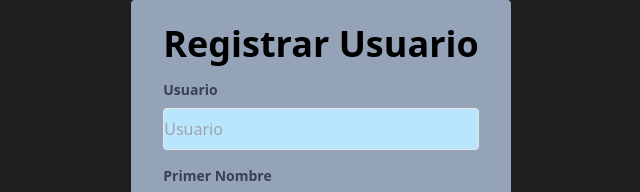
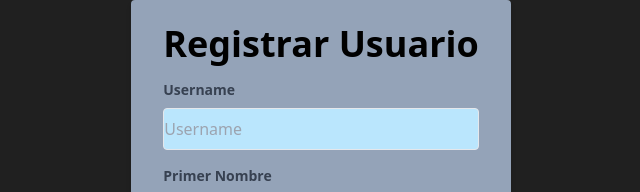
Before and after one commit to Urielcont/CRUD_react-express, a React (Vite) app in the folder LoginFrontEnd/: page /Registrar in a window 1280 px wide. Shown: the top 192 px of the page, without its empty margins (319-959 px from the left). Built offline with nearby package versions, Linux system fonts and the light colour scheme.

Commit message:
Autentificar registro

```diff
--- a/LoginFrontEnd/src/Pages/RegisterPage.jsx
+++ b/LoginFrontEnd/src/Pages/RegisterPage.jsx
@@ -1,11 +1,15 @@
 import { useForm } from 'react-hook-form';
 import { useAuth } from '../context/AuthContext';
+import { useEffect } from 'react';
+import {useNavigate} from 'react-router-dom'
 
 function RegisterPage() {
     const { register, handleSubmit } = useForm();
-
-    const {signup,} = useAuth();
-
+    const {signup, isAuthenticated} = useAuth();
+    const navigate = useNavigate();
+    useEffect(()=>{
+        if (isAuthenticated) navigate("/VerProductos");
+    }, [isAuthenticated])
     const onSubmit = async (values) => {
         try {
             const res = await signup(values);
@@ -19,9 +23,11 @@ function RegisterPage() {
         <div className='flex justify-center items-center '>
             <form onSubmit={handleSubmit(onSubmit)} className='bg-slate-400 shadow-md rounded px-8 pt-6 pm-3 w-200'>
                 <h2 className='text-4xl text-center font-bold mb-4 text-black'>Registrar Usuario</h2>
+
                 <div className='mb-4'>
-                    <label className='block text-gray-700 text-sm font-bold mb-2' htmlFor='username'>Usuario</label>
-                    <input type='text' {...register('username', { required: true })} id='username' className={` border  rounded w-full py-2 bg-sky-200 text-gray-700 `} placeholder='Usuario' />
+                    <label className='block text-gray-700 text-sm font-bold mb-2' htmlFor='username'>Username</label>
+                    <input type='text' {...register('username', { required: true })} id='username' className={` border  rounded w-full py-2 bg-sky-200 text-gray-700 `} placeholder='Username'/>
+
                 </div>
 
                 <div className='mb-4'>
--- a/LoginFrontEnd/src/context/AuthContext.jsx
+++ b/LoginFrontEnd/src/context/AuthContext.jsx
@@ -14,19 +14,21 @@ export const useAuth = () => {
 
 export const AuthProvider = ({ children }) => {
     const [user, setUser] = useState(null);
+    const [isAuthenticated, setIsAuthenticated]= useState(false);
 
     const signup = async (values) => {
         try {
             const res = await registerRequest(values);
             console.log(res);
             setUser(res.data);
+            setIsAuthenticated(true);
         } catch (error) {
             console.error("Error al registrar usuario:", error);
         }
     };
 
     return (
-        <AuthContext.Provider value={{ signup, user }}>
+        <AuthContext.Provider value={{ signup, user, isAuthenticated }}>
             {children}
         </AuthContext.Provider>
     );
```
